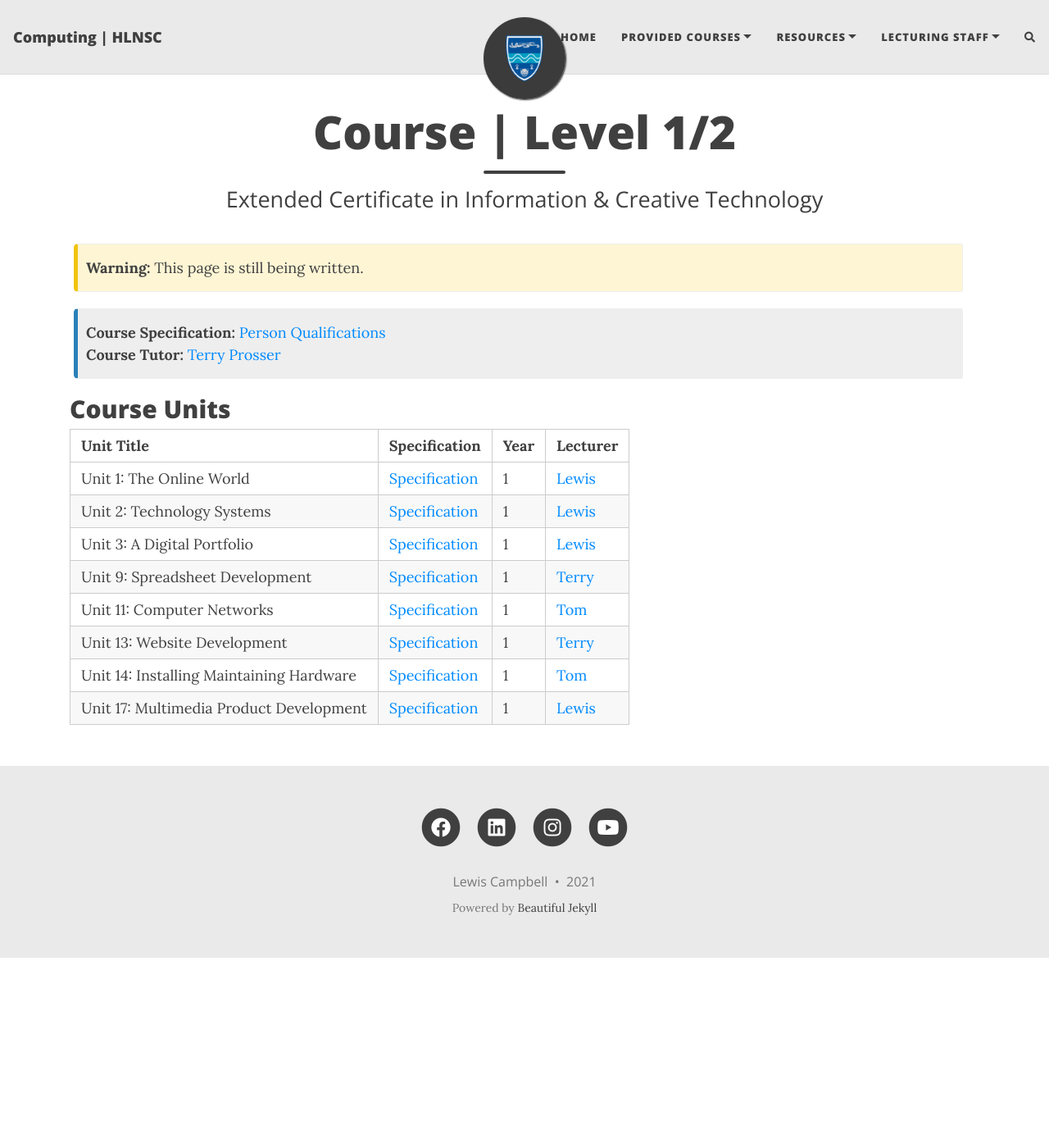
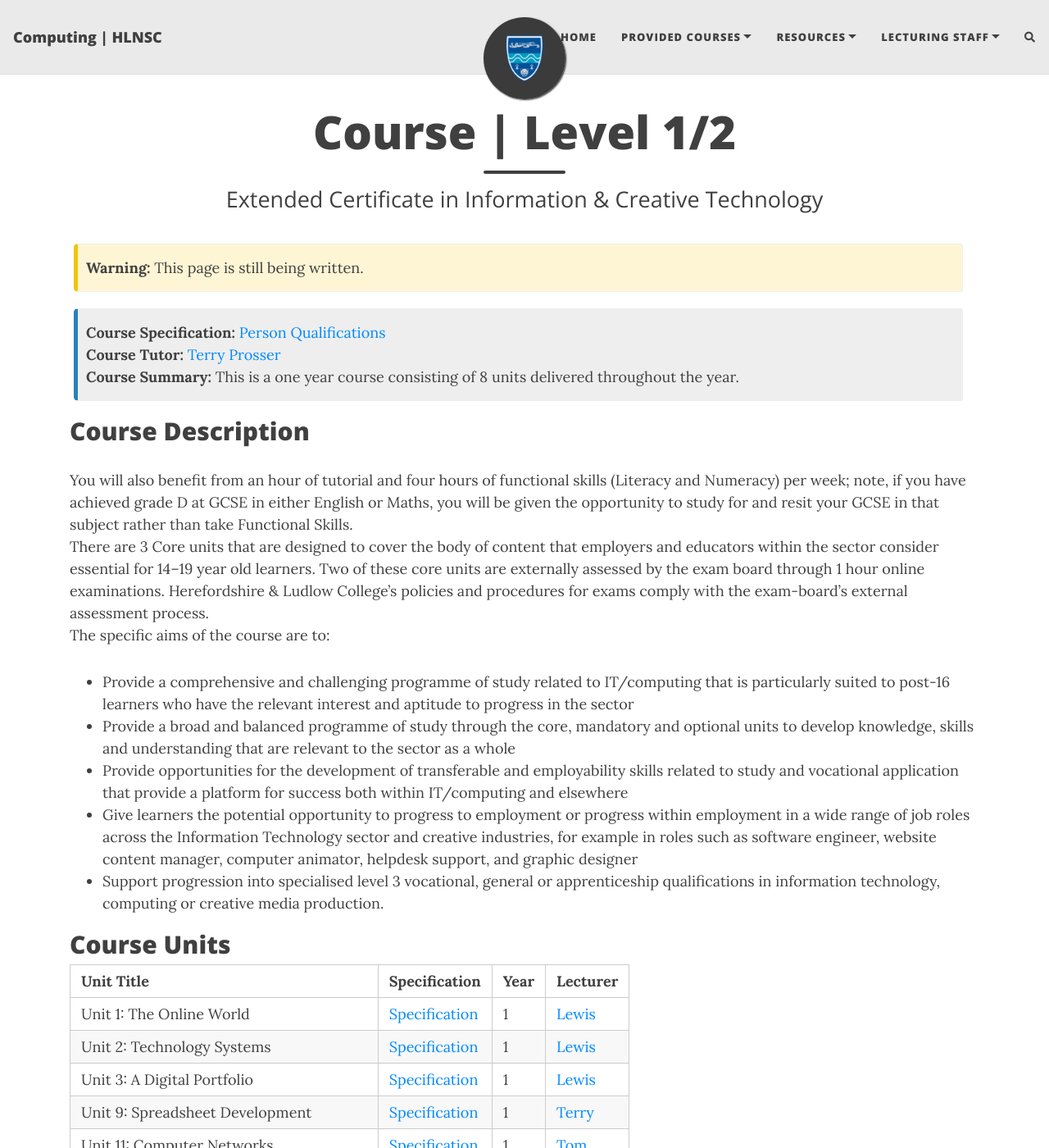
Before and after one commit to Computing-HLNSC/computing-hlnsc.github.io, a Jekyll site: the page built from course_level2.md, in a window 1280 px wide and 1400 px high. Shown: the whole window at 82% size. Built offline with Jekyll 4.4.1, drawn with Linux system fonts in a browser that asks for light colours; nearby versions of some CDN libraries; comment, search, counter and statistics services are not loaded.

Commit message:
Update course_level2.md

```diff
--- a/course_level2.md
+++ b/course_level2.md
@@ -10,6 +10,18 @@ subtitle: Extended Certificate in Information & Creative Technology
 {: .box-note}
 **Course Specification:** [Person Qualifications](https://qualifications.pearson.com/content/dam/pdf/BTEC-Firsts/Information-and-Creative-Technology/2012/Specification-and-sample-assessments/9781446936573_BTECFIRST_L12_CEC_ICT_Iss3.pdf)
 <br>**Course Tutor:** [Terry Prosser](staff_terryprosser)
+<br>**Course Summary:** This is a one year course consisting of 8 units delivered throughout the year.
+
+## Course Description
+
+You will also benefit from an hour of tutorial and four hours of functional skills (Literacy and Numeracy) per week; note, if you have achieved grade D at GCSE in either English or Maths, you will be given the opportunity to study for and resit your GCSE in that subject rather than take Functional Skills.
+<br>There are 3 Core units that are designed to cover the body of content that employers and educators within the sector consider essential for 14–19 year old learners. Two of these core units are externally assessed by the exam board through 1 hour online examinations. Herefordshire & Ludlow College's policies and procedures for exams comply with the exam-board's external assessment process.
+<br>The specific aims of the course are to:
+ - Provide a comprehensive and challenging programme of study related to IT/computing that is particularly suited to post-16 learners who have the relevant interest and aptitude to progress in the sector
+ - Provide a broad and balanced programme of study through the core, mandatory and optional units to develop knowledge, skills and understanding that are relevant to the sector as a whole
+ - Provide opportunities for the development of transferable and employability skills related to study and vocational application that provide a platform for success both within IT/computing and elsewhere
+ - Give learners the potential opportunity to progress to employment or progress within employment in a wide range of job roles across the Information Technology sector and creative industries, for example in roles such as software engineer, website content manager, computer animator, helpdesk support, and graphic designer
+ - Support progression into specialised level 3 vocational, general or apprenticeship qualifications in information technology, computing or creative media production.
 
 ## Course Units
 
```
